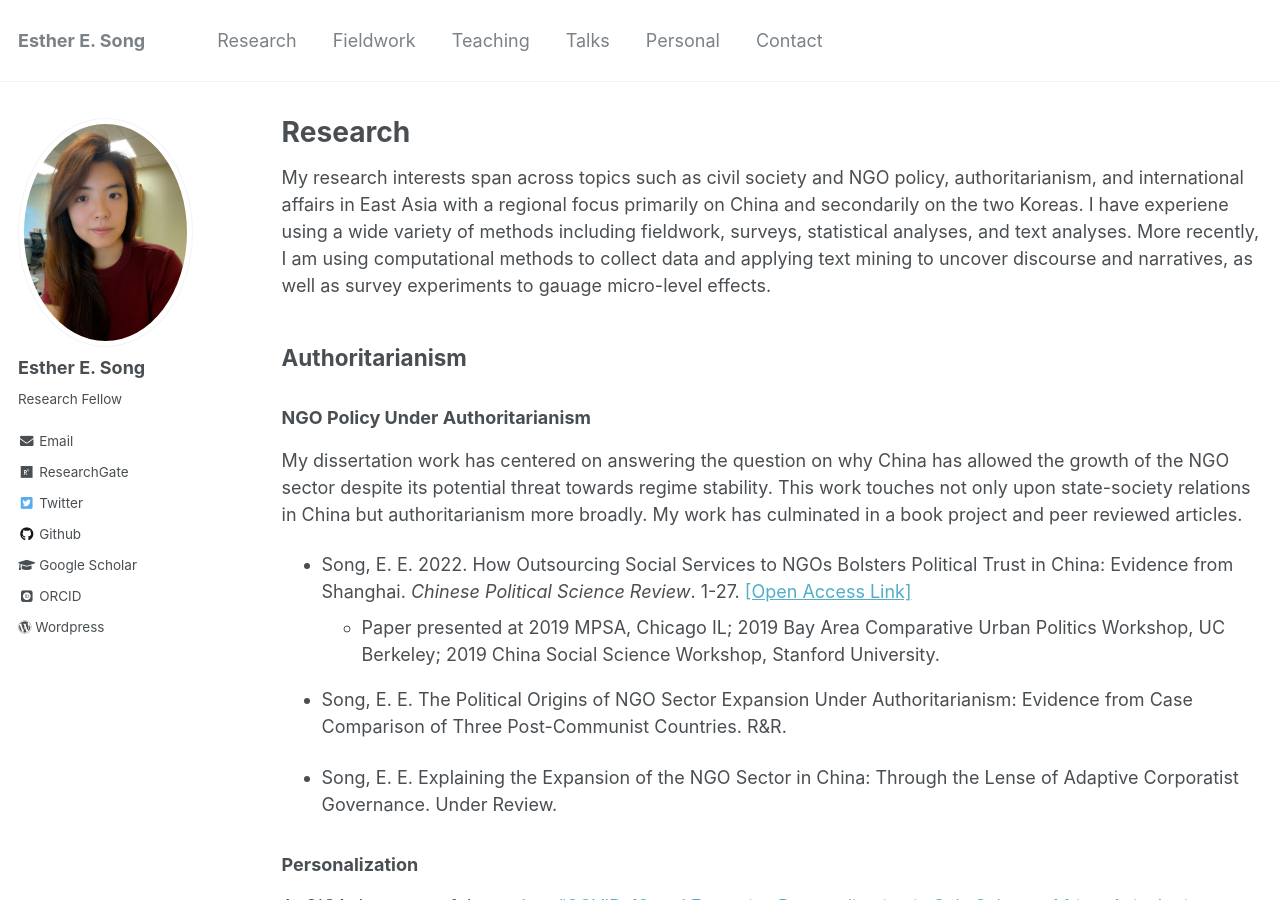
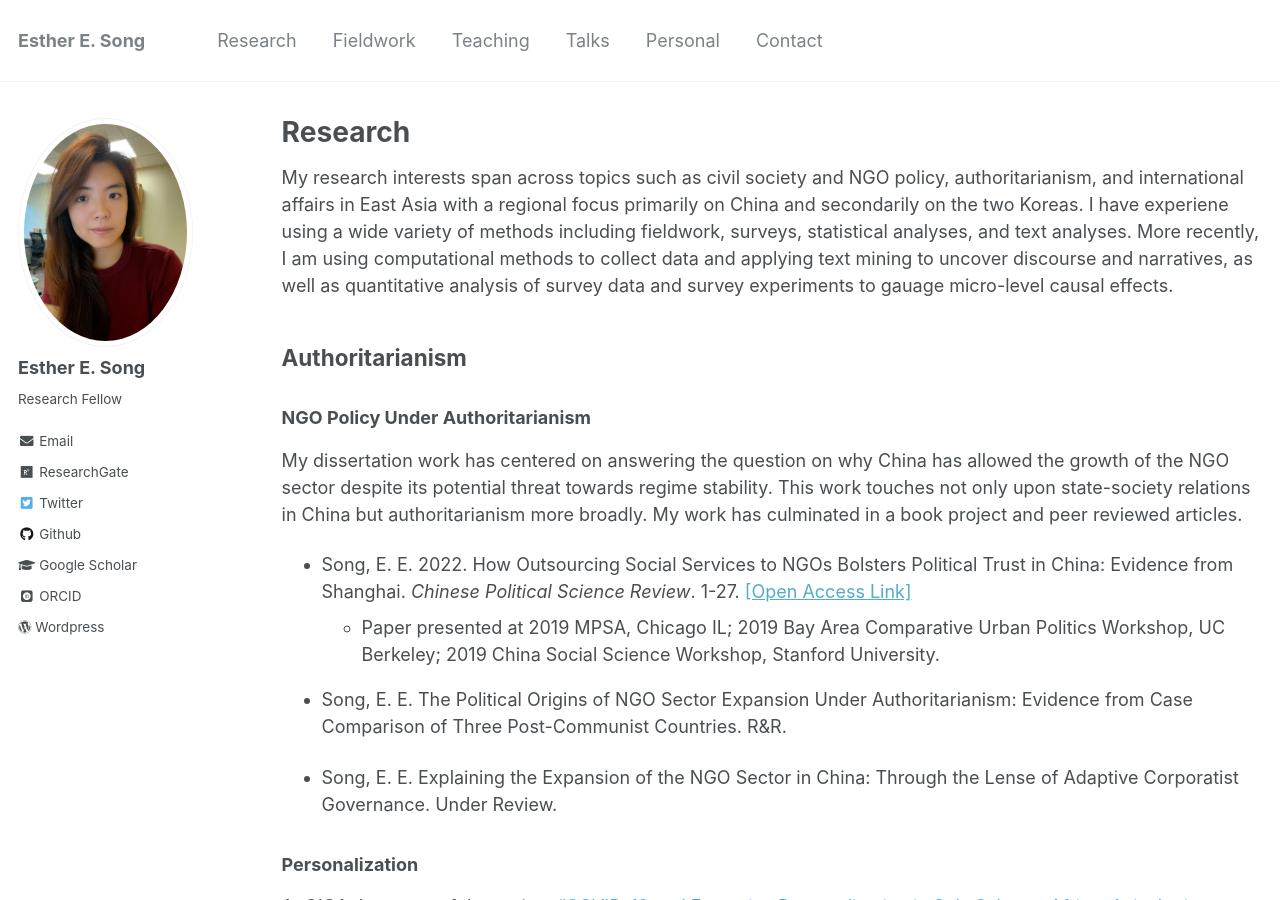
Before and after one commit to ehsong/ehsong.github.io, a Jekyll site: the page built from _pages/research.md, in a window 1280 px wide and 900 px high. Built offline with Jekyll 4.4.1, drawn with Linux system fonts in a browser that asks for light colours; some web fonts are replaced.

Commit message:
Update research.md

```diff
--- a/_pages/research.md
+++ b/_pages/research.md
@@ -7,7 +7,7 @@
 
 {% include base_path %}
 
-My research interests span across topics such as civil society and NGO policy, authoritarianism, and international affairs in East Asia with a regional focus primarily on China and secondarily on the two Koreas. I have experiene using a wide variety of methods including fieldwork, surveys, statistical analyses, and text analyses. More recently, I am using computational methods to collect data and applying text mining to uncover discourse and narratives, as well as survey experiments to gauage micro-level effects.
+My research interests span across topics such as civil society and NGO policy, authoritarianism, and international affairs in East Asia with a regional focus primarily on China and secondarily on the two Koreas. I have experiene using a wide variety of methods including fieldwork, surveys, statistical analyses, and text analyses. More recently, I am using computational methods to collect data and applying text mining to uncover discourse and narratives, as well as quantitative analysis of survey data and survey experiments to gauage micro-level causal effects.
 
 ## Authoritarianism
 
```
